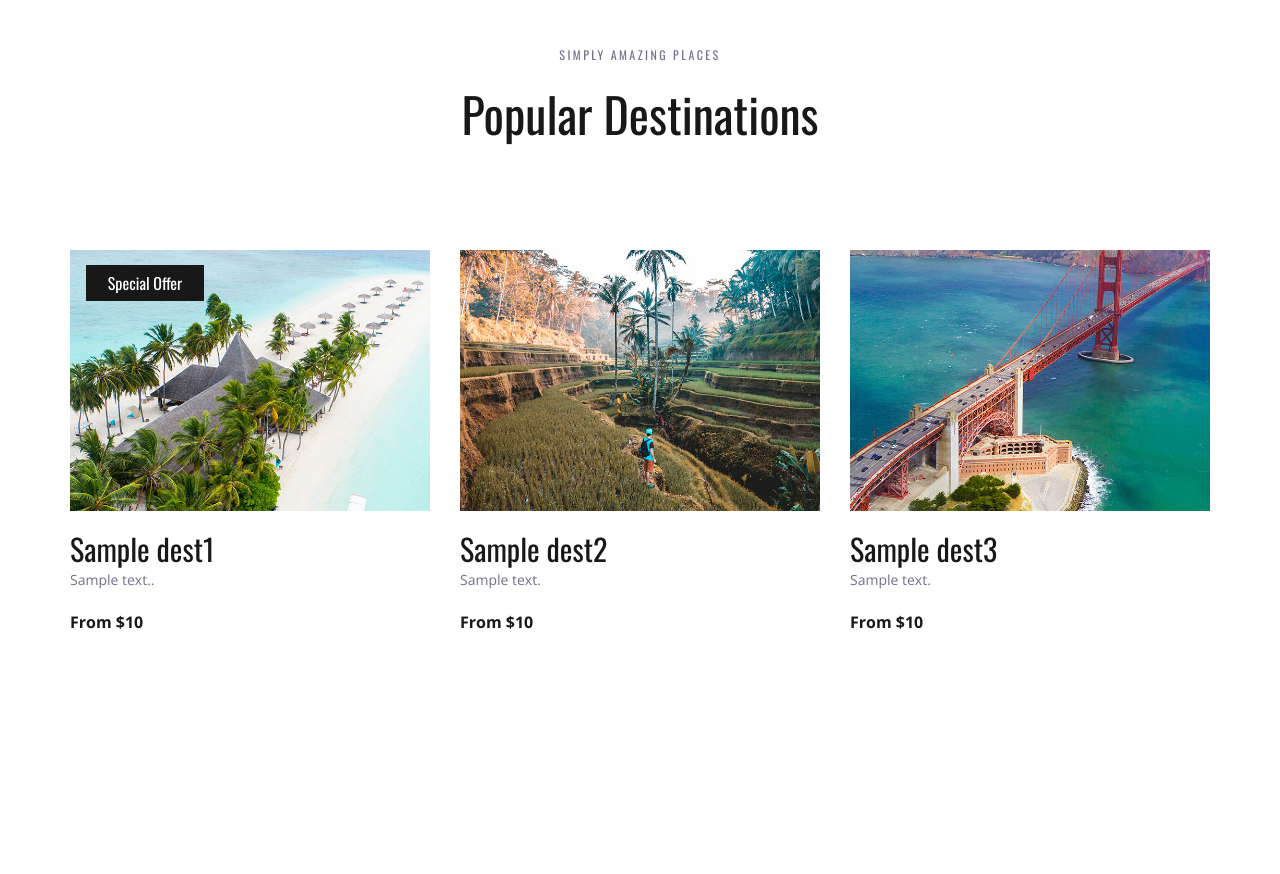
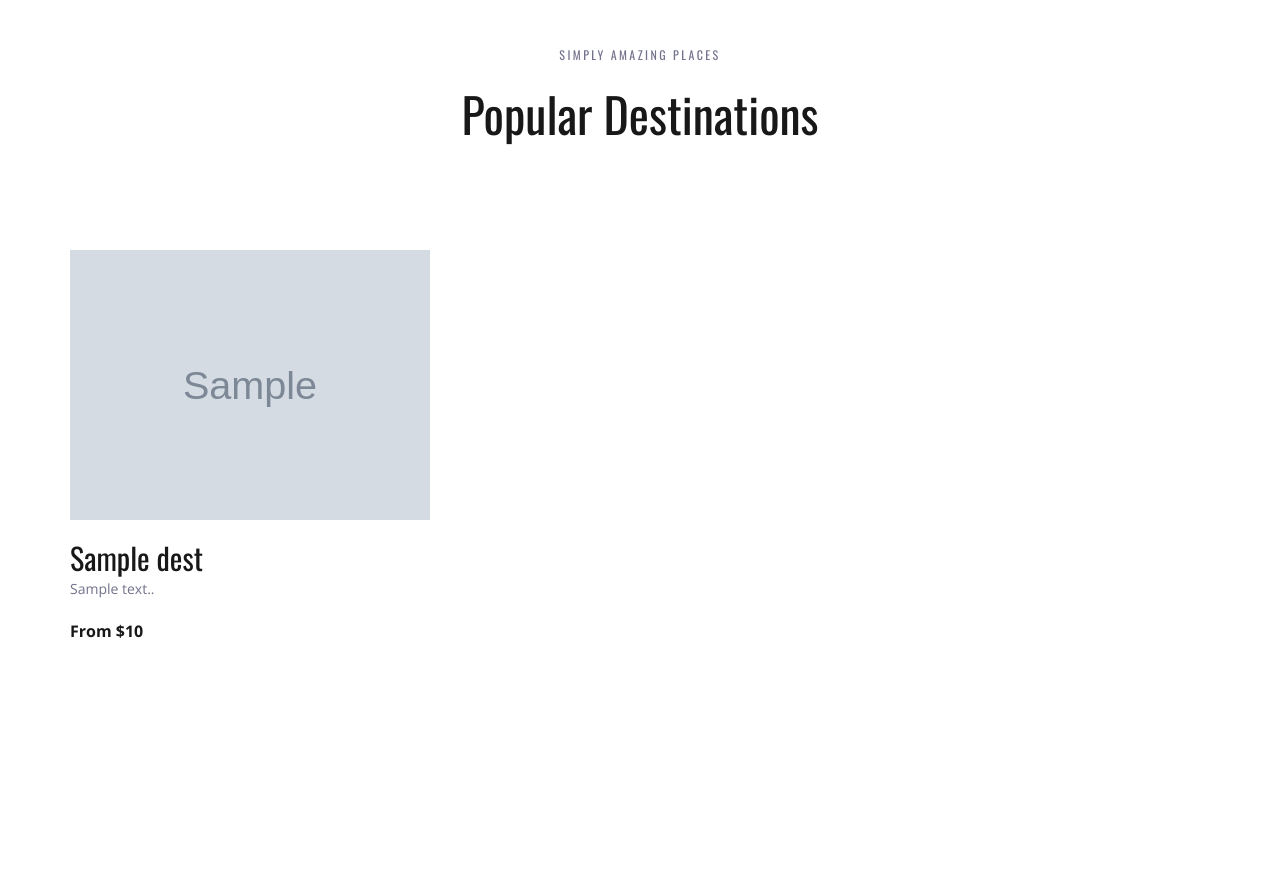
Before and after one commit to Sulayam/Sir_Telusko, a Django app: template telusko/templates/index.html in a window 1280 px wide. Shown: the part 1235-2109 px from the top of the page. Run offline with Django 5.2, Linux system fonts and the light colour scheme; the template is opened without the code that fills it: most values are stand-ins (such as "Sample title", 1, 10 or a date in 2020); grey boxes marked "Sample" are stand-in pictures; some libraries are stand-ins or nearby versions.

Commit message:
Refactor Travello app to use dynamic destination data and update URL routing

```diff
--- a/telusko/telusko/urls.py
+++ b/telusko/telusko/urls.py
@@ -19,6 +19,6 @@ from django.urls import path, include
 
 urlpatterns = [
     path('calc/', include('calc.urls')),
-    path('travello/', include('travello.urls')),
+    path('', include('travello.urls')),
     path('admin/', admin.site.urls),
 ]
--- a/telusko/templates/contact.html
+++ b/telusko/templates/contact.html
@@ -1,3 +1,4 @@
+{% load static %}
 <!DOCTYPE html>
 <html lang="en">
 <head>
--- a/telusko/templates/index.html
+++ b/telusko/templates/index.html
@@ -1,4 +1,5 @@
 {% load static %}
+{% static "images" as baseUrl%}
 <!DOCTYPE html>
 <html lang="en">
 <head>
@@ -250,42 +251,22 @@
                 <div class="col">
                     <div class="destinations_container item_grid">
 
+                        {% for dest in dests %}
                         <!-- Destination -->
                         <div class="destination item">
                             <div class="destination_image">
-                                <img src="{% static 'images/destination_1.jpg' %}" alt="">
+                                <img src="{{baseUrl}}/{{dest.img}}" alt="">
+                                {% if dest.offer %}
                                 <div class="spec_offer text-center"><a href="#">Special Offer</a></div>
+                                {% endif %}
                             </div>
                             <div class="destination_content">
-                                <div class="destination_title"><a href="{% static 'destinations.html' %}">{{dest1.name}}</a></div>
-                                <div class="destination_subtitle"><p>{{dest1.desc}}.</p></div>
-                                <div class="destination_price">From ${{dest1.price}}</div>
+                                <div class="destination_title"><a href="{% static 'destinations.html' %}">{{dest.name}}</a></div>
+                                <div class="destination_subtitle"><p>{{dest.desc}}.</p></div>
+                                <div class="destination_price">From ${{dest.price}}</div>
                             </div>
                         </div>
-
-                        <!-- Destination -->
-                        <div class="destination item">
-                            <div class="destination_image">
-                                <img src="{% static 'images/destination_2.jpg' %}" alt="">
-                            </div>
-                            <div class="destination_content">
-                                <div class="destination_title"><a href="{% static 'destinations.html' %}">{{dest2.name}}</a></div>
-                                <div class="destination_subtitle"><p>{{dest2.desc}}</p></div>
-                                <div class="destination_price">From ${{dest2.price}}</div>
-                            </div>
-                        </div>
-
-                        <!-- Destination -->
-                        <div class="destination item">
-                            <div class="destination_image">
-                                <img src="{% static 'images/destination_3.jpg' %}" alt="">
-                            </div>
-                            <div class="destination_content">
-                                <div class="destination_title"><a href="{% static 'destinations.html' %}">{{dest3.name}}</a></div>
-                                <div class="destination_subtitle"><p>{{dest3.desc}}</p></div>
-                                <div class="destination_price">From ${{dest3.price}}</div>
-                            </div>
-                        </div>
+                        {% endfor%}
 
                     </div>
                 </div>
--- a/telusko/travello/models.py
+++ b/telusko/travello/models.py
@@ -8,3 +8,4 @@ class Destination:
     img : str
     desc : str
     price : int
+    offer : bool
--- a/telusko/travello/urls.py
+++ b/telusko/travello/urls.py
@@ -3,6 +3,6 @@ from django.urls import path
 from  . import views
 
 urlpatterns = [
-    path('index',views.index, name='index'),
+    path('',views.index, name='index'),
     path('contact',views.contact, name='contact')
 ]
```
Also changed, not shown: telusko/travello/views.py (+20 -6 lines).
